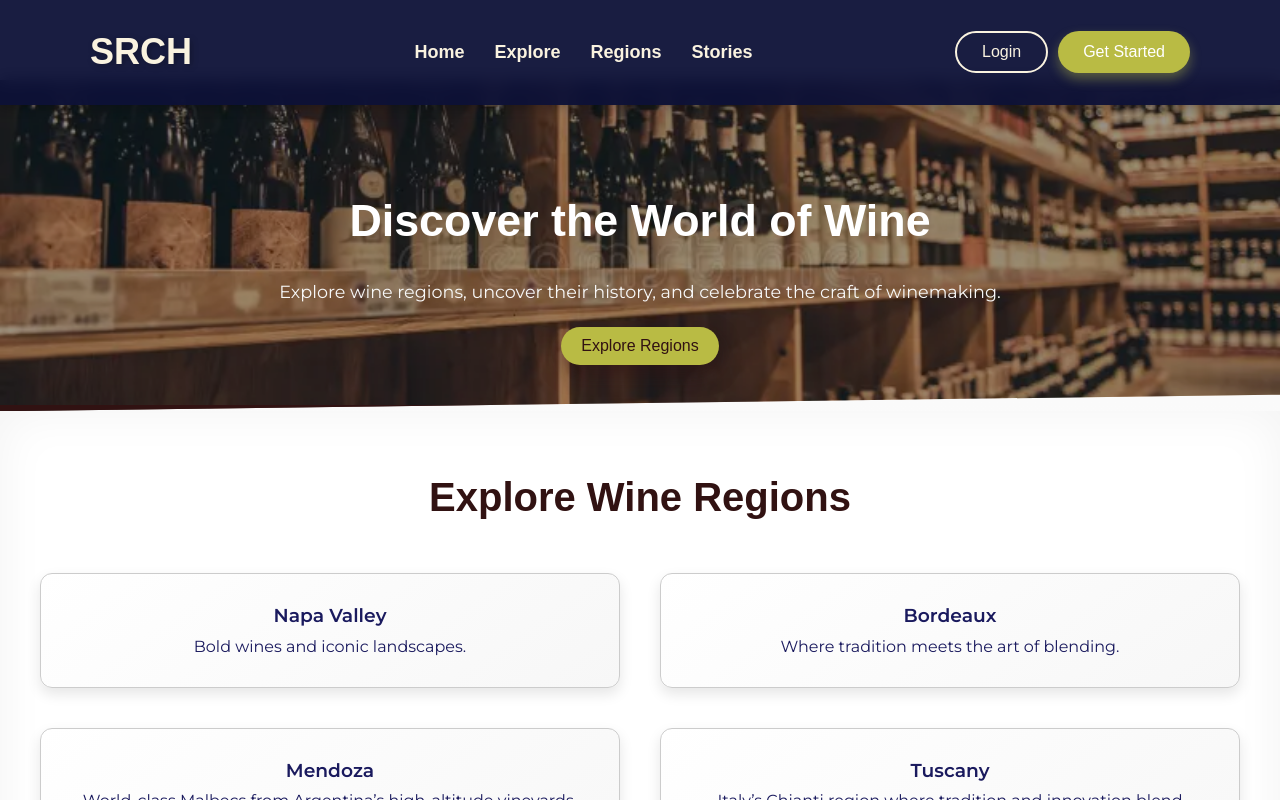
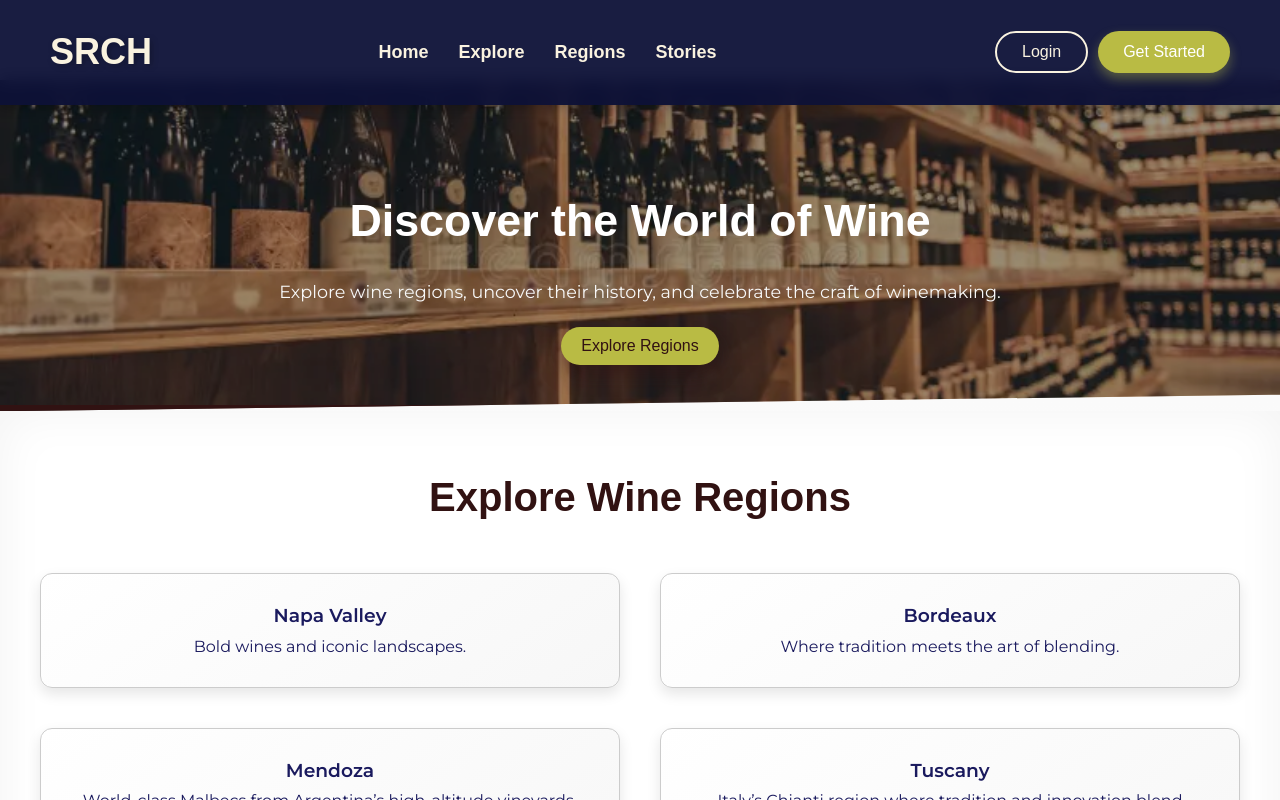
Before and after one commit to wineguyw/srch-frontend, a website built with Vite: page index.html in a window 1280 px wide. Built offline with nearby package versions, Linux system fonts and the light colour scheme; files whose address does not match are found by name; a web font is replaced by a local one.

Commit message:
Updated styles, fixed paths, and tweaked UI

```diff
--- a/CentralCSS/base.css
+++ b/CentralCSS/base.css
@@ -35,18 +35,15 @@ html, body {
   }
 
   .header-container {
-  max-width: 1200px; /* Adjust based on your design */
-  margin: 0 auto; /* Center the container horizontally */
     display: flex;
-  justify-content: flex-start; /* Align logo and nav to start, auth to end */
-  align-items: center; /* Vertically center content */
-  padding: 20px 50px; /* Maintain padding */
+    justify-content: space-between;
+    align-items: center;
+    padding: 20px 50px;
   }
 
   .site-title-link {
     text-decoration: none;
     color: inherit;
-  margin-right: 20px; /* Space between logo and nav links */
   }
 
   .site-title {
@@ -57,19 +54,15 @@ html, body {
   }
 
   .nav {
-  flex: 1; /* Allow nav to take up available space between logo and auth */
-  text-align: center; /* Center text within nav */
-  margin-right: auto; /* Push nav to the left, allowing auth to stay on the right */
+    position: relative; /* Allows manual positioning */
+    left: 70px; /* Adjust this value to shift the nav links horizontally */
   }
 
   .nav-links {
     list-style: none;
     display: flex;
-  justify-content: center; /* Center the links horizontally within nav */
-  align-items: center; /* Center vertically within nav */
-  gap: 30px; /* Maintain spacing between links */
-  padding: 0;
-  margin: 0; /* Remove any margins that offset the links */
+    gap: 30px;
+    margin-left: -12rem; /* Push the nav links to the left */
   }
 
   .nav-links a {
@@ -86,24 +79,18 @@ html, body {
     text-shadow: 0 0 5px #b9bb44;
   }
 
-.auth-section {
-  display: flex;
-  align-items: center; /* Vertically center auth elements */
-  gap: 10px; /* Adjust spacing between buttons/profile icon */
-}
-
-#auth-buttons {
-  display: flex;
-  gap: 10px; /* Maintain spacing between buttons */
-}
-
   .auth-buttons {
     display: flex;
     gap: 20px;
   }
 
-.login-btn, .get-started-btn {
-  white-space: nowrap;
+  .auth-section {
+    display: flex;
+    align-items: center;
+    gap: 10px; /* Adjust spacing between buttons */
+}
+
+  .login-btn {
     background: transparent;
     border: 2px solid #faf3e0;
     color: #faf3e0;
@@ -284,3 +271,25 @@ transition: color 0.3s ease;
 .footer-bottom a:hover {
   color: #ffffff;
 }
+
+.header-container {
+  display: flex !important;
+  flex-direction: row !important;
+  justify-content: space-between !important;
+  align-items: center !important;
+}
+
+.auth-section {
+  display: flex;
+  align-items: center;
+  gap: 10px;
+}
+
+#auth-buttons {
+  display: flex;
+  gap: 10px;
+}
+
+.login-btn, .get-started-btn {
+  white-space: nowrap;
+}
```
Lines whose indentation alone changed are shown as unchanged.
